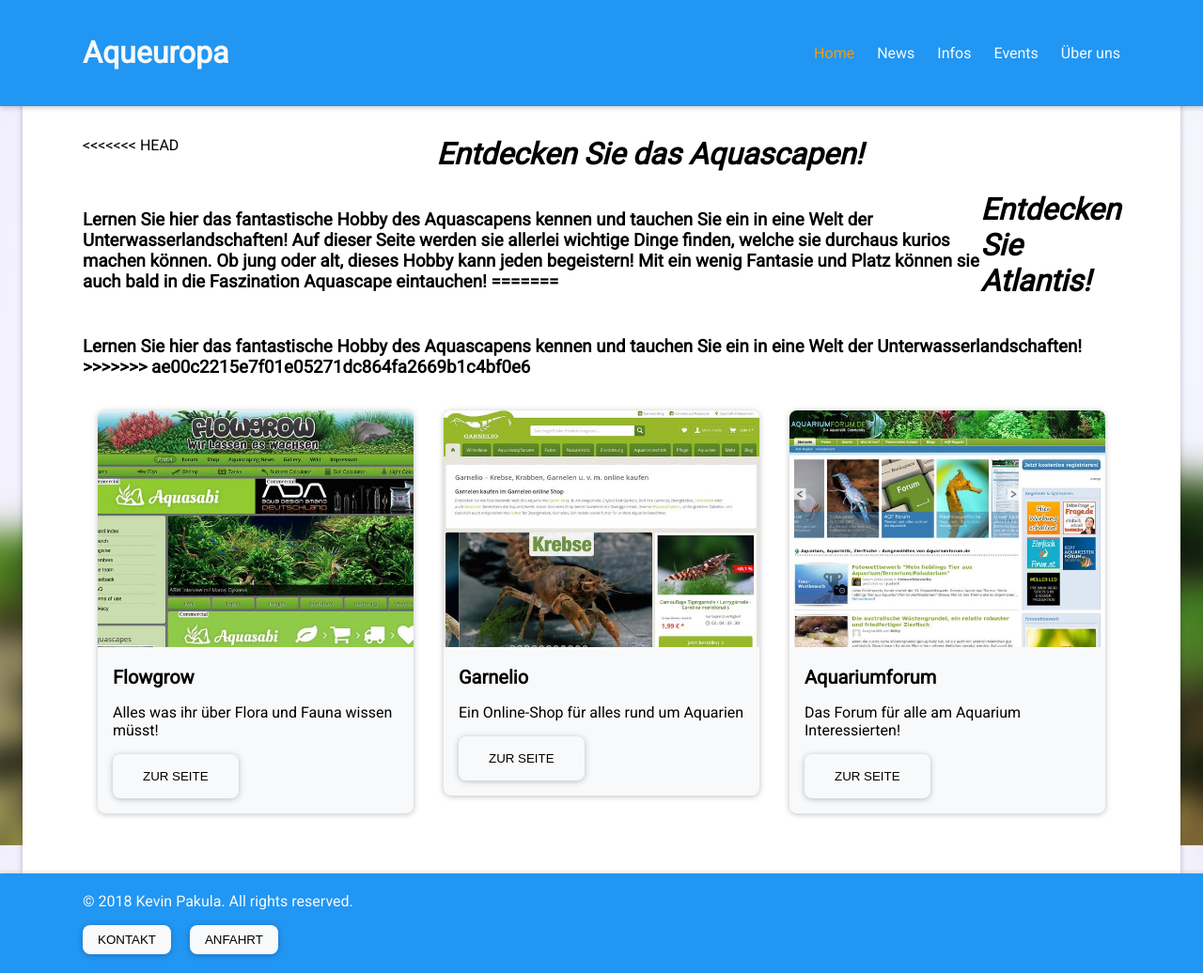
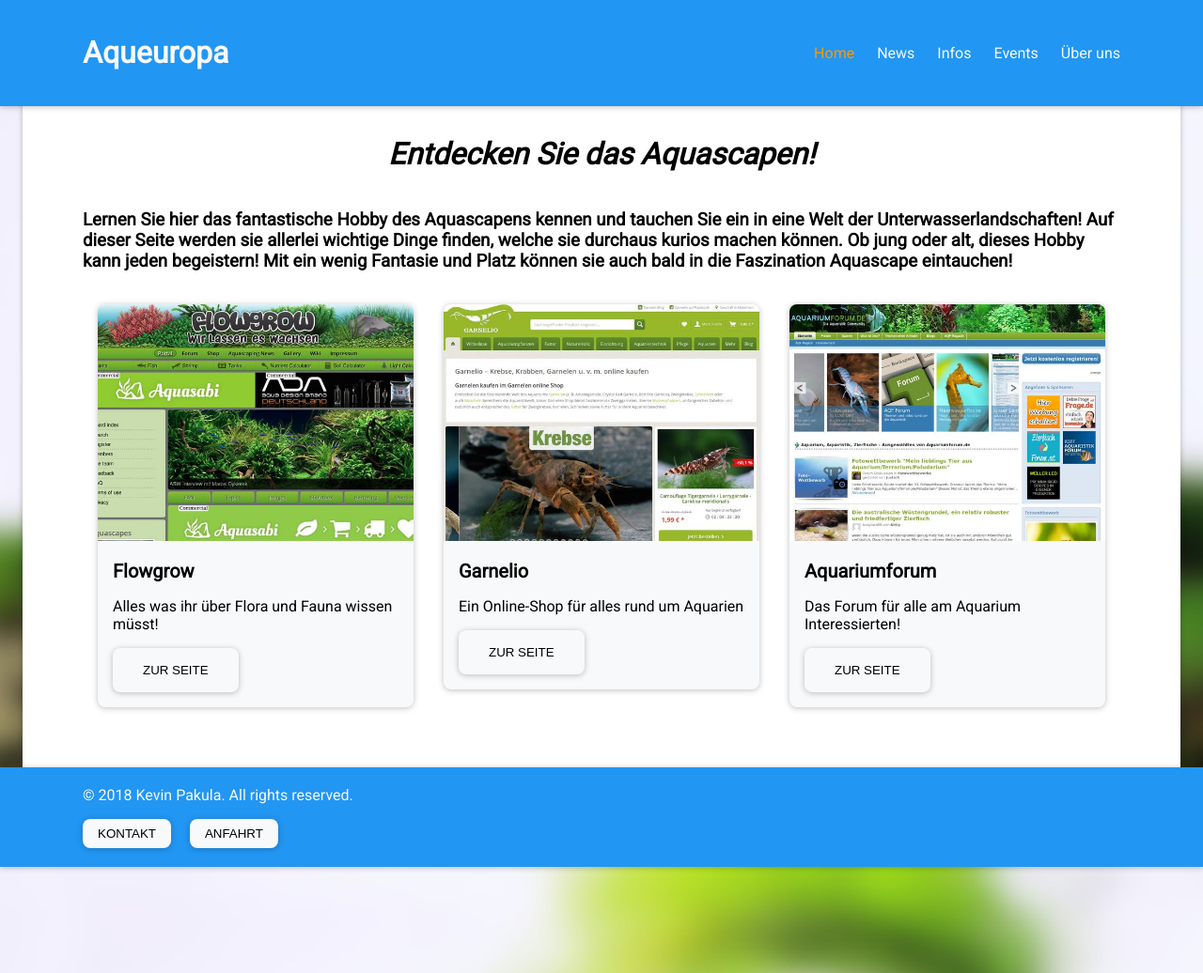
Before and after one commit to pojntfx/aqeuropa, a Jekyll site: the page built from index.html, in a window 1280 px wide and 1036 px high. Shown: the whole window at 94% size. Built offline with Jekyll 4.4.1, drawn with Linux system fonts in a browser that asks for light colours.

Commit message:
Fixed git merge data

```diff
--- a/index.html
+++ b/index.html
@@ -4,17 +4,10 @@
 ---
 <div class="mb-1">
   <div class="wrapper">
-<<<<<<< HEAD
     <h1 class="align-center mt-0"><i>Entdecken Sie das Aquascapen!</i></h1>
   </div>
   <div class="wrapper">
     <h3 class="align-center"> Lernen Sie hier das fantastische Hobby des Aquascapens kennen und tauchen Sie ein in eine Welt der Unterwasserlandschaften! Auf dieser Seite werden sie allerlei wichtige Dinge finden, welche sie durchaus kurios machen können. Ob jung oder alt, dieses Hobby kann jeden begeistern! Mit ein wenig Fantasie und Platz können sie auch bald in die Faszination Aquascape eintauchen!</h>
-=======
-    <h1 class="align-center mt-0"><i>Entdecken Sie Atlantis!</i></h1>
-  </div>
-  <div class="wrapper">
-    <h3 class="align-center"> Lernen Sie hier das fantastische Hobby des Aquascapens kennen und tauchen Sie ein in eine Welt der Unterwasserlandschaften!</h>
->>>>>>> ae00c2215e7f01e05271dc864fa2669b1c4bf0e6
   </div>
 </div>
 
--- a/infos/ursprung.html
+++ b/infos/ursprung.html
@@ -3,7 +3,6 @@
 layout: 'home'
 ---
 
-<<<<<<< HEAD
 <h3>Die Begriff des Aquascapens ist zwar noch jung, die Geschichte der Aquaristik reicht dafür weit in die Vergangenheit zurück.</h3>
 
     {% include figure.html
@@ -18,6 +17,3 @@
         erdenklichen Gewässern halten! Durch Personen wie Takashi Amano wurde ein neuer Fokus auf die Atmosphäre eines Aquariums gesetzt und immer
         mehr Menschen werden von diesem Hobby angezogen.
       </p>
-=======
-Lorem ipsum dolor sit amet.
->>>>>>> ae00c2215e7f01e05271dc864fa2669b1c4bf0e6
--- a/infos/vertreter.html
+++ b/infos/vertreter.html
@@ -3,7 +3,6 @@
 layout: 'home'
 ---
 
-<<<<<<< HEAD
 <h3>Das Aquascapen begeistert viele, die meisten wegen des Hobbys angezogen jedoch gibt es auch bekannte Menschen welche einen auf die Idee bringen können.</h3>
 
 <h4>Takashi Amano</h4>
```
Also changed, not shown: infos/vorstellung.html (+0 -16 lines), README.md, img/.comments/avatar-veronika-mustermann.jpg.xml (deleted).
